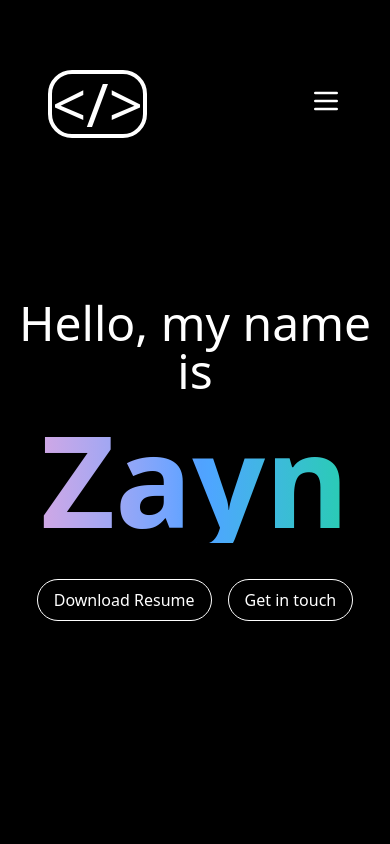
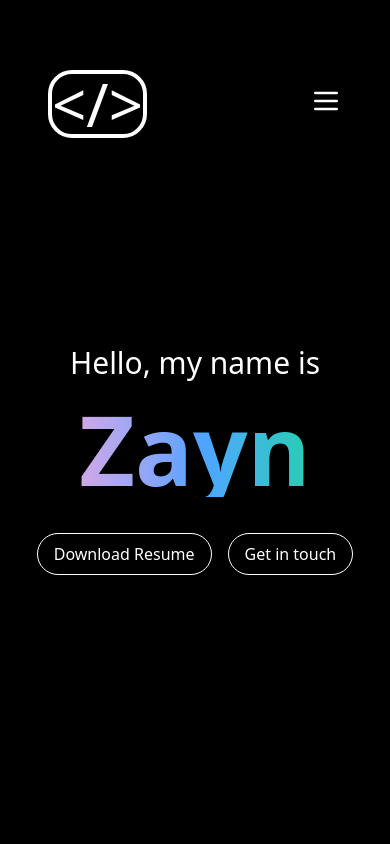
Before and after one commit to guesswhozayn/portfolio, a React (Vite) app: page / in a window 390 px wide. Shown: the top 844 px of the page. Built offline with nearby package versions, Linux system fonts and the light colour scheme.

Commit message:
adjustments to responsive design

```diff
--- a/src/components/Hero.jsx
+++ b/src/components/Hero.jsx
@@ -4,10 +4,9 @@ const Hero = ({ id }) => {
       id={id}
       className="relative flex flex-col items-center gap-3 justify-center min-h-screen text-center pt-16"
     >
-      {" "}
       <div className="relative inset-0 -z-10"></div>
-      <h2 className="text-5xl mb-2">Hello, my name is</h2>
-      <h1 className="font-mont text-9xl font-extrabold text-transparent bg-clip-text bg-gradient-to-r from-pink-300 via-blue-400 to-green-400 bg-[length:150%_150%] animate-gradient">
+      <h2 className="text-5xl max-md:text-3xl mb-2">Hello, my name is</h2>
+      <h1 className="font-mont text-9xl max-md:text-8xl font-extrabold text-transparent bg-clip-text bg-gradient-to-r from-pink-300 via-blue-400 to-green-400 bg-[length:150%_150%] animate-gradient">
         Zayn
       </h1>
       <div className="mt-6 flex gap-4">
```
